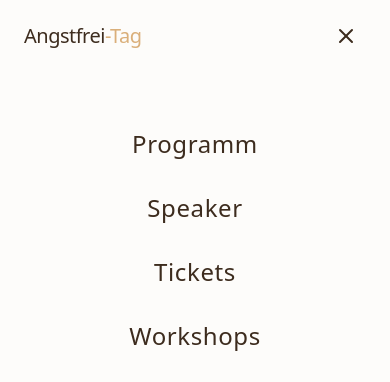
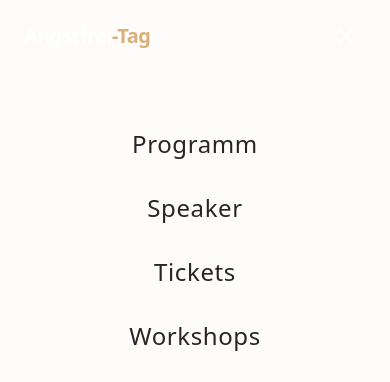
Before and after one commit to Palaciosdroid/palcomm, a Next.js app: page / in a window 390 px wide. Both pictures are taken after a click on the button 346 px from the left and 36 px from the top of the page. Shown: the top 382 px of the page. Built offline with nearby package versions, Linux system fonts and the light colour scheme.

Commit message:
fix: Make header logo switch colors based on scroll state
- Logo is now white on dark hero, switches to dark when scrolled
- Changed logo font-weight to bold
- Navigation links also switch from white to dark on scroll
- Mobile menu button colors updated accordingly

```diff
--- a/src/components/layout/Header.tsx
+++ b/src/components/layout/Header.tsx
@@ -26,7 +26,7 @@ export default function Header() {
         transition={{ duration: 0.6, ease: "easeOut" }}
         className={`fixed top-0 left-0 right-0 z-50 transition-all duration-500 ${
           isScrolled
-            ? "bg-white/90 backdrop-blur-md shadow-soft"
+            ? "bg-white/95 backdrop-blur-md shadow-soft"
             : "bg-transparent"
         }`}
       >
@@ -34,10 +34,10 @@ export default function Header() {
           <div className="flex items-center justify-between h-18 md:h-20">
             {/* Logo */}
             <a href="#" className="flex items-center gap-2">
-              <span className={`text-xl md:text-2xl font-light tracking-tight transition-colors duration-300 ${
-                isScrolled ? "text-[#3d2c1e]" : "text-[#3d2c1e]"
+              <span className={`text-xl md:text-2xl font-bold tracking-tight transition-colors duration-300 ${
+                isScrolled ? "text-[#2d2420]" : "text-white"
               }`}>
-                Angstfrei<span className="text-[#daaf7a] font-normal">-Tag</span>
+                Angstfrei<span className="text-[#daaf7a]">-Tag</span>
               </span>
             </a>
 
@@ -48,7 +48,7 @@ export default function Header() {
                   key={item.name}
                   href={item.href}
                   className={`transition-colors duration-300 text-sm font-medium tracking-wide hover:text-[#daaf7a] ${
-                    isScrolled ? "text-[#5c4a3a]" : "text-[#5c4a3a]"
+                    isScrolled ? "text-[#5c4a3a]" : "text-white/90"
                   }`}
                 >
                   {item.name}
@@ -63,7 +63,7 @@ export default function Header() {
             <button
               onClick={() => setIsMobileMenuOpen(!isMobileMenuOpen)}
               className={`md:hidden p-2 transition-colors duration-300 ${
-                isScrolled ? "text-[#3d2c1e]" : "text-[#3d2c1e]"
+                isScrolled ? "text-[#2d2420]" : "text-white"
               }`}
             >
               {isMobileMenuOpen ? <X className="w-6 h-6" /> : <Menu className="w-6 h-6" />}
@@ -96,7 +96,7 @@ export default function Header() {
                   initial={{ opacity: 0, y: 20 }}
                   animate={{ opacity: 1, y: 0 }}
                   transition={{ delay: 0.1 + index * 0.05 }}
-                  className="text-[#3d2c1e] text-2xl font-light tracking-wide hover:text-[#daaf7a] transition-colors"
+                  className="text-[#2d2420] text-2xl font-medium tracking-wide hover:text-[#daaf7a] transition-colors"
                 >
                   {item.name}
                 </motion.a>
```
